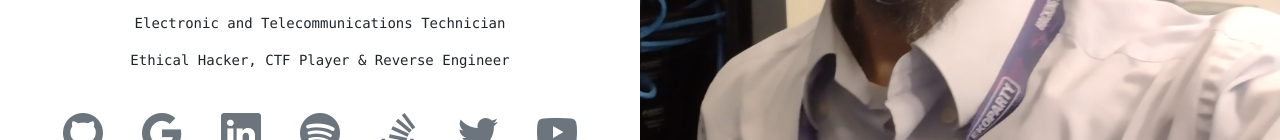
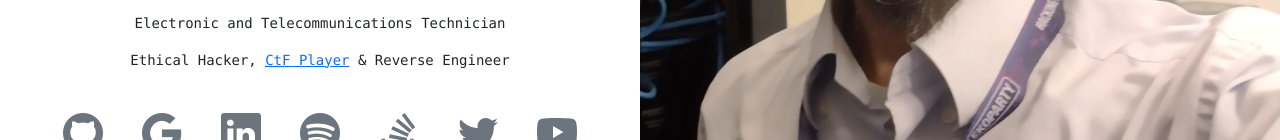
Before and after one commit to MefhigosetH/mefhigoseth.github.io, a plain HTML site: page docs/index.html in a window 1280 px wide. Shown: the part 454-594 px from the top of the page. Drawn offline with nearby package versions, Linux system fonts and the light colour scheme.

Commit message:
Added ctftime.org profile url

```diff
--- a/docs/index.html
+++ b/docs/index.html
@@ -35,7 +35,7 @@
                         <h1 class="display-1">&lt; Victor Villarreal /&gt;</h1>
                         <pre>DevSecOps, SRE & FullStack Engineer</pre>
                         <pre>Electronic and Telecommunications Technician</pre>
-                        <pre>Ethical Hacker, CTF Player & Reverse Engineer</pre>
+                        <pre>Ethical Hacker, <a href="https://ctftime.org/user/19735"><abbr title="Capture the Flag">CtF</abbr> Player</a> & Reverse Engineer</pre>
                         <div class="container d-flex flex-row justify-content-evenly mt-3">
                             <a href="https://github.com/mefhigoseth" class="fs-1 text-secondary" alt="Github"><i class="bi bi-github"></i></a>
                             <a href="https://g.dev/mefhigoseth" class="fs-1 text-secondary"><i class="bi bi-google"></i></a>
```
